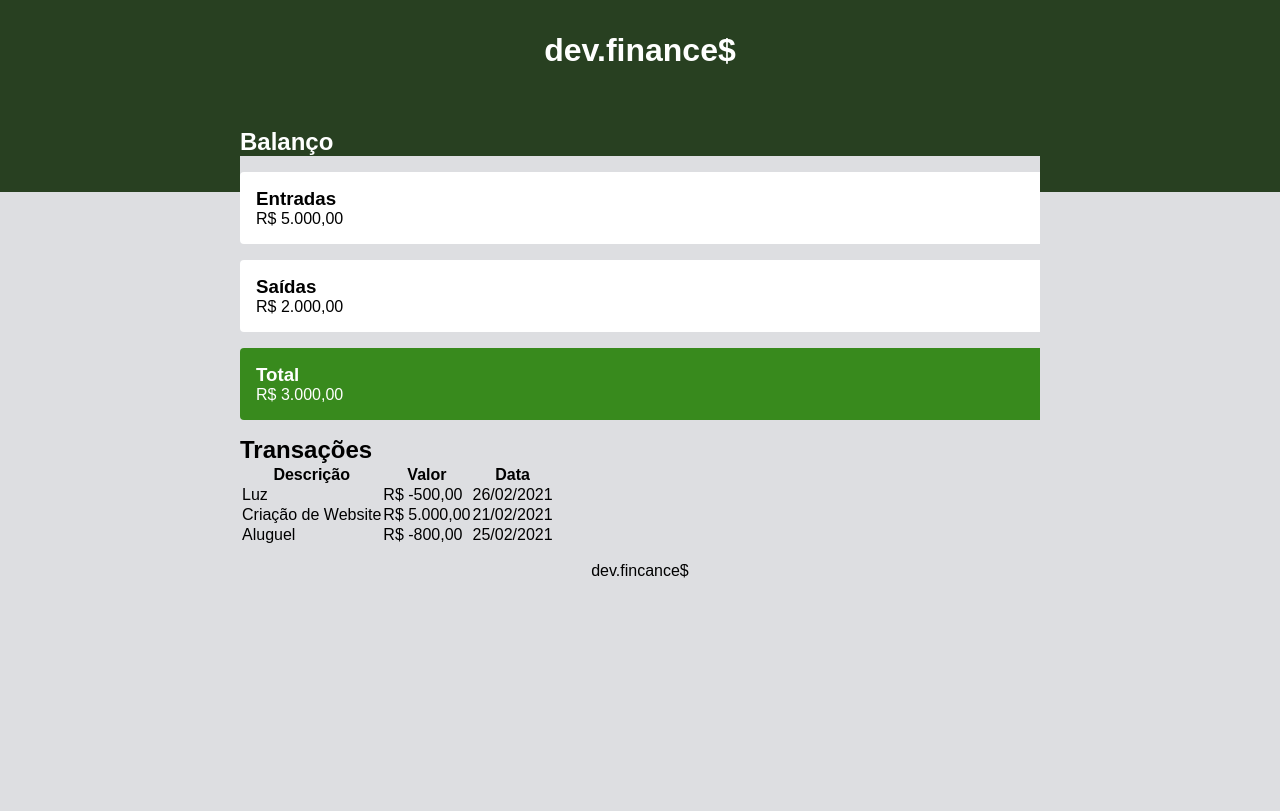
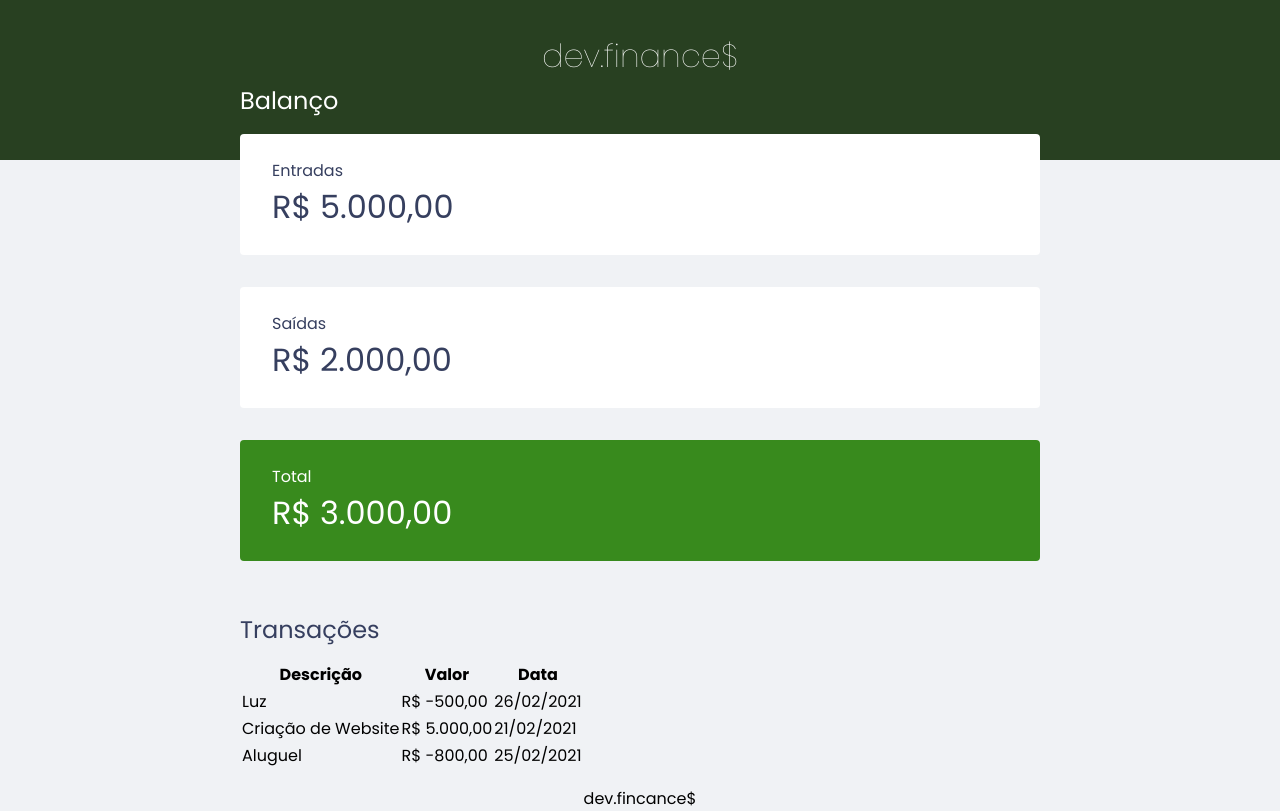
Before and after one commit to Mathias-21/dev.finances, a plain HTML site: page index.html in a window 1280 px wide. Drawn offline with Linux system fonts and the light colour scheme.

Commit message:
adicionei a font 'poppins' e fiz concertos de erros como a cor de funto

```diff
--- a/index.html
+++ b/index.html
@@ -8,6 +8,8 @@
     <title>dev.finance$</title>
 
     <link rel="stylesheet" href="style.css">
+    <link rel="preconnect" href="https://fonts.gstatic.com">
+<link href="https://fonts.googleapis.com/css2?family=Poppins:ital,wght@0,100;0,400;0,700;1,100;1,400;1,700&display=swap" rel="stylesheet">
 </head>
 
 <body>
--- a/style.css
+++ b/style.css
@@ -1,9 +1,17 @@
-/*============================global===========================*/
+/*=================================global================================*/
+:root{
+    --dark-blue: #363f5f;
+}
+
 * {
-    background-color: #DDDEE1;
     margin: 0;
     padding: 0;
-    font-family: sans-serif;
+    box-sizing: border-box;
+}
+
+body {
+    background-color: #f0f2f5;
+    font-family: 'poppins',sans-serif;
 }
 
 #container {
@@ -11,7 +19,13 @@
     margin: auto;
 }
 
-/*============================Header===========================*/
+h2 {
+    margin-top: 3.2rem;
+    margin-bottom: 0.8rem;
+    color: var(--dark-blue);
+    font-weight: normal;
+}
+/*=================================Header================================*/
 
 #logo {
     background-color: #284021;
@@ -19,11 +33,13 @@
     color: white;
     height: 10rem;
     padding-top: 2rem;
+    font-weight: 100;
+    font-family: 'poppins';
 }
 
-/*============================balance===========================*/
+/*=================================balance================================*/
 #balance {
-    margin-top: -4rem;
+    margin-top: -8rem;
     background-color: transparent;
 }
 
@@ -32,33 +48,29 @@
     color: white;
 }
 
+/*=================================cards================================*/
 .card {
-    padding: 1rem;
-    border-radius: 0.25rem 0 0 0.25rem;
     background-color: white;
-    margin-bottom: 1rem;
+    padding: 1.5rem 2rem;
+    border-radius: 0.25rem;
+    margin-bottom: 2rem;
     margin-top: 1rem;
+    color: var(--dark-blue);
 }
 
 .card h3 {
-    background-color: white;
+    font-weight: normal;
+    font-size: 1rem;
 }
 
 .card p {
-    background-color: white;
+    font-size: 2rem;
+    line-height: 3rem;
 }
 
-.card.total {
+.card.total, .card.total h3, .card.total p {
     background-color: #388A1D;
     color: white;
-}
-
-.card.total h3{
-    background-color: #388A1D;
-}
-
-.card.total p {
-    background-color: #388A1D;
 }
 
 footer {
```
